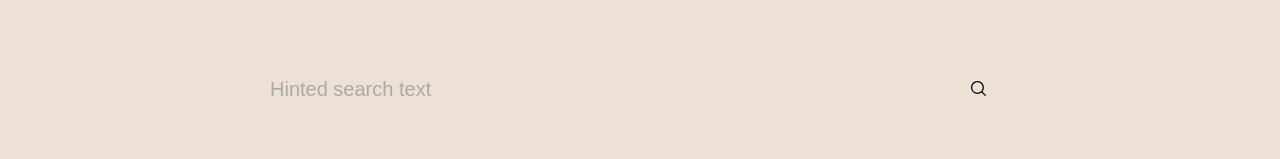
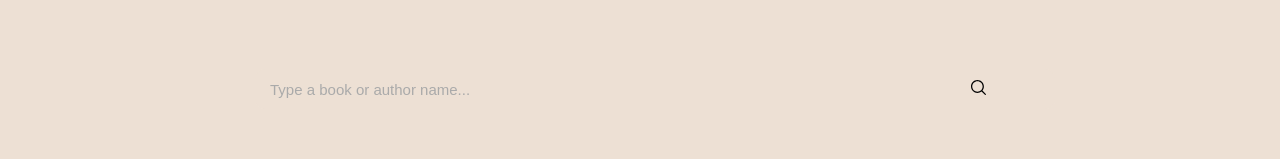
Before and after one commit to enibalo/MyBookList, a React (Vite) app in the folder frontend/: page /browse in a window 1280 px wide. Shown: the part 175-334 px from the top of the page. Built offline with nearby package versions, Linux system fonts and the light colour scheme; no server answers.

Commit message:
Updated the search bar

```diff
--- a/frontend/src/components/SearchBar.jsx
+++ b/frontend/src/components/SearchBar.jsx
@@ -23,7 +23,7 @@ function SearchBar({ onSearch, onSearchSubmit }) {
         <input
           type="text"
           className={styles["search-input"]}
-          placeholder="Hinted search text"
+          placeholder="Type a book or author name..."
           value={inputValue} // Bind input value to state
           onChange={handleInputChange} // Handle change
         />
--- a/frontend/src/styles/SearchBar.module.css
+++ b/frontend/src/styles/SearchBar.module.css
@@ -18,13 +18,14 @@
   width: 500px;
   outline: none;
   background: transparent;
-  font-size: 20px;
+  font-size: 15px;
   color: #0e0d0d;
   padding: 5px;
 }
 
 .search-input::placeholder {
   color: #aaa;
+  font-size: 15px;
 }
 
 .search-icon {
```
